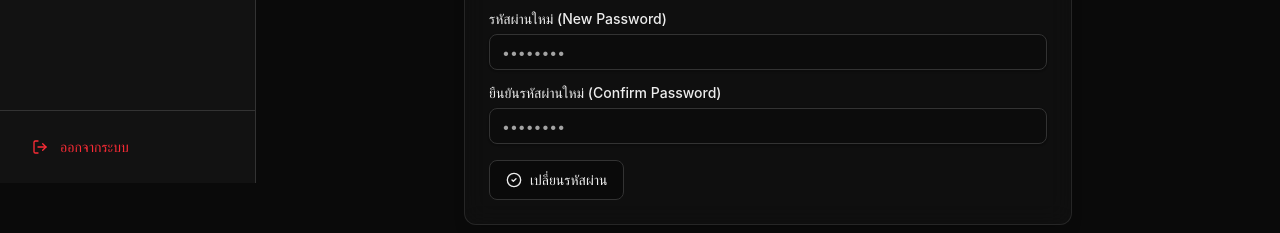
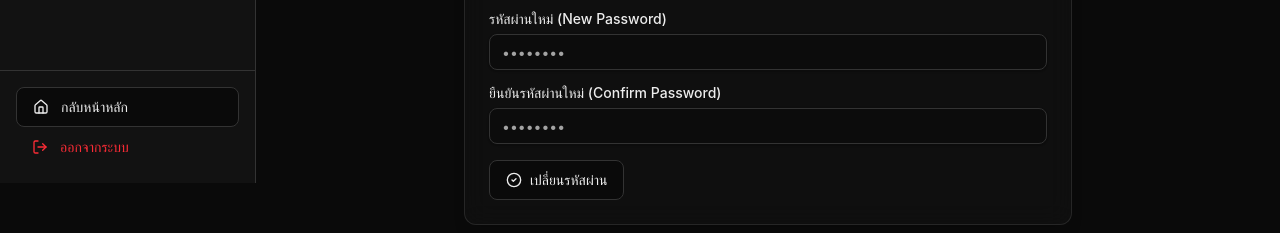
Before and after one commit to uniconsounds-cloud/ea-market-place, a Next.js app: page /dashboard/settings in a window 1280 px wide. Shown: the part 682-915 px from the top of the page. Built offline with nearby package versions, Linux system fonts and the light colour scheme; no server answers.

Commit message:
Fix: Add Back to Store link in Dashboard Sidebar

```diff
--- a/src/components/sidebar.tsx
+++ b/src/components/sidebar.tsx
@@ -65,7 +65,13 @@ export function SidebarContent({
                 })}
             </nav>
 
-            <div className="p-4 border-t border-border">
+            <div className="p-4 border-t border-border space-y-2">
+                <Link href="/" onClick={onClose}>
+                    <Button variant="outline" className="w-full justify-start gap-3">
+                        <Home className="h-4 w-4" />
+                        กลับหน้าหลัก
+                    </Button>
+                </Link>
                 <Button variant="ghost" className="w-full justify-start gap-3 text-red-500 hover:text-red-400 hover:bg-red-500/10" onClick={handleSignOut}>
                     <LogOut className="h-4 w-4" />
                     ออกจากระบบ
```
